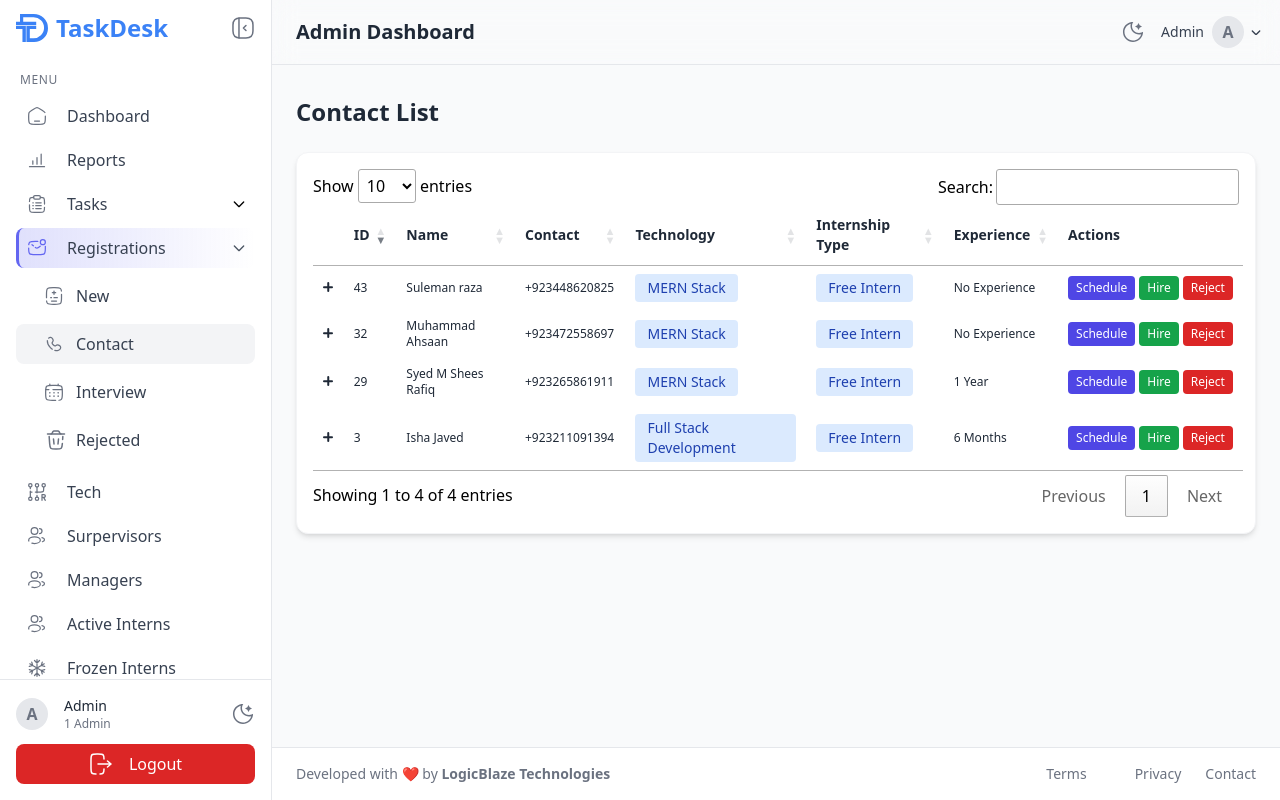
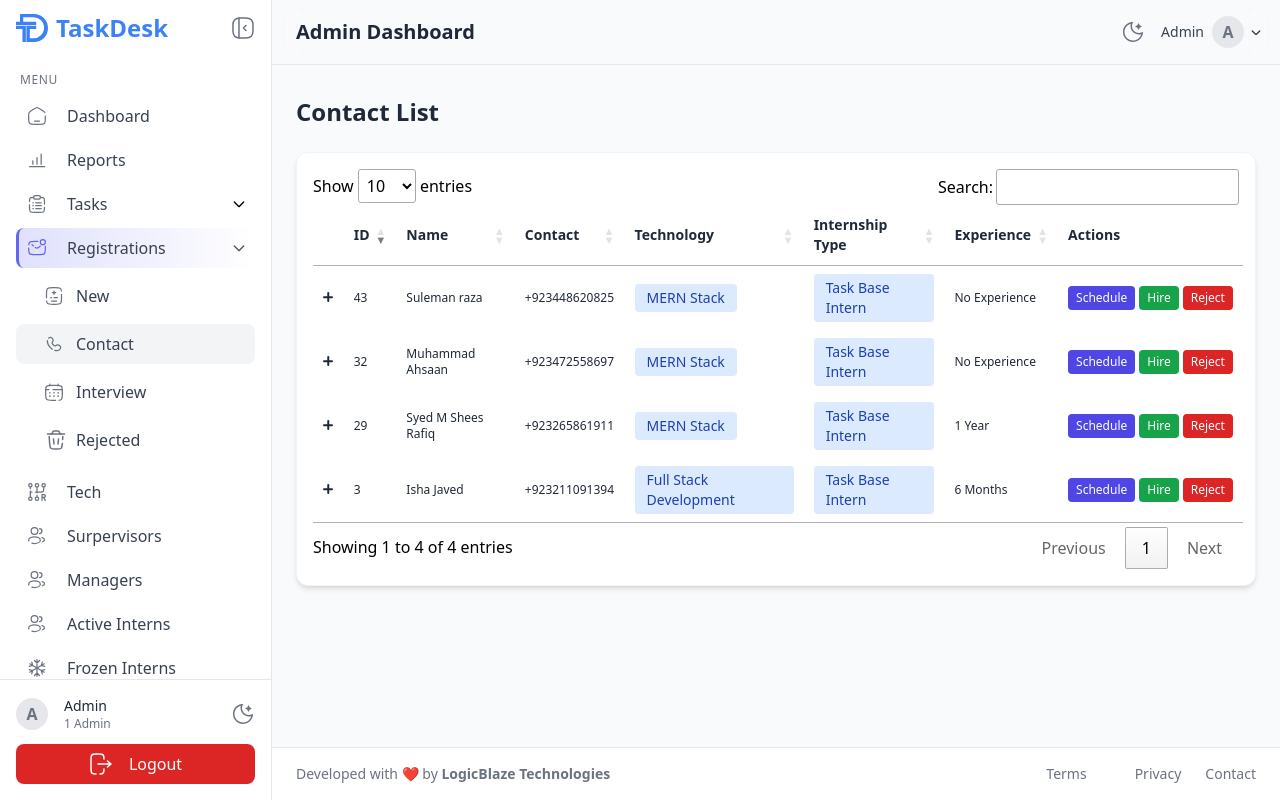
Before and after one commit to DawoodTechNextGen/TaskDesk, a PHP site: page /task-management/registrations_contact.php in a window 1280 px wide. Run offline with PHP 8.4, Linux system fonts and the light colour scheme; a user stored in the database is signed in; data comes from the database, SQL or seed files in the repository; style sheets or scripts are compiled from the project's sources; some libraries are stand-ins or nearby versions.

```diff
--- a/controller/dashboard.php
+++ b/controller/dashboard.php
@@ -685,7 +685,7 @@ if ($action === 'manager_internship_type_stats') {
     FROM registrations
     GROUP BY internship_type");
 
-    $labels = ['Free Intern', 'Paid Intern'];
+    $labels = ['Task Base Intern', 'Learning Base Intern'];
     $values = [0, 0];
 
     while ($row = $stmt->fetch_assoc()) {
--- a/controller/registrations.php
+++ b/controller/registrations.php
@@ -118,8 +118,8 @@ switch ($action) {
             // Format internship_type
             if (isset($row['internship_type'])) {
                 $row['internship_type_text'] = $row['internship_type'] == 0
-                    ? 'Free Intern'
-                    : 'Paid Intern';
+                    ? 'Task Base Intern'
+                    : 'Learning Base Intern';
             }
 
             // Format experience
@@ -608,8 +608,8 @@ switch ($action) {
             // Format internship_type
             if (isset($row['internship_type'])) {
                 $row['internship_type_text'] = $row['internship_type'] == 0
-                    ? 'Free Intern'
-                    : 'Paid Intern';
+                    ? 'Task Base Intern'
+                    : 'Learning Base Intern';
             }
 
             // Format experience
@@ -969,7 +969,7 @@ switch ($action) {
             $logoUrl = rtrim(BASE_URL, '/') . '/assets/images/logo.png';
             $waNumber = COMPANY_WHATSAPP;
             $internshipType = (int)($resFetch['internship_type'] ?? 0);
-            $internTypeLabel = ($internshipType === 1) ? 'Paid Internship' : 'Free Internship';
+            $internTypeLabel = ($internshipType === 1) ? 'Learning Base Interns' : 'Task Base Interns';
             $waMessage = 'Interested in ' . $internTypeLabel;
             $waLink = 'https://wa.me/' . $waNumber . '?text=' . urlencode($waMessage);
 
--- a/registrations_contact.php
+++ b/registrations_contact.php
@@ -270,8 +270,8 @@ include_once "./include/headerLinks.php";
                                 <label class="block text-sm font-medium text-gray-700 dark:text-gray-300 mb-2">New Internship Type</label>
                                 <select id="editTypeNewType" class="w-full px-3 py-2.5 border rounded-lg bg-white dark:bg-gray-800 text-gray-800 dark:text-gray-200" required>
                                     <option value="">Select Internship Type</option>
-                                    <option value="0">Full-Time</option>
-                                    <option value="1">Part-Time</option>
+                                    <option value="0">Task Base Intern</option>
+                                    <option value="1">Learning Base Intern</option>
                                 </select>
                             </div>
                         </div>
@@ -1641,7 +1641,7 @@ include_once "./include/headerLinks.php";
         function openEditTypeModal(row) {
             $('#editTypeId').val(row.id);
             $('#editTypeName').val(row.name);
-            const currentType = row.internship_type == 0 ? 'Free Intern' : 'Paid Intern';
+            const currentType = row.internship_type == 0 ? 'Task Base Intern' : 'Learning Base Intern';
             $('#editTypeCurrentType').val(currentType);
             $('#editTypeNewType').val('');
             $('#editTypeModal').removeClass('hidden');
@@ -1716,8 +1716,8 @@ include_once "./include/headerLinks.php";
             // Create select dropdown
             const select = $(`
                 <select class="internship-type-select px-2 py-1 rounded border border-blue-500 bg-gray-50 dark:bg-gray-700 dark:text-white">
-                    <option value="0" ${current == 0 ? 'selected' : ''}>Free Intern</option>
-                    <option value="1" ${current == 1 ? 'selected' : ''}>Paid Intern</option>
+                    <option value="0" ${current == 0 ? 'selected' : ''}>Task Base Intern</option>
+                    <option value="1" ${current == 1 ? 'selected' : ''}>Learning Base Intern</option>
                 </select>
             `);
 
```
Also changed, not shown: registrations_interview.php (+4 -4 lines).
